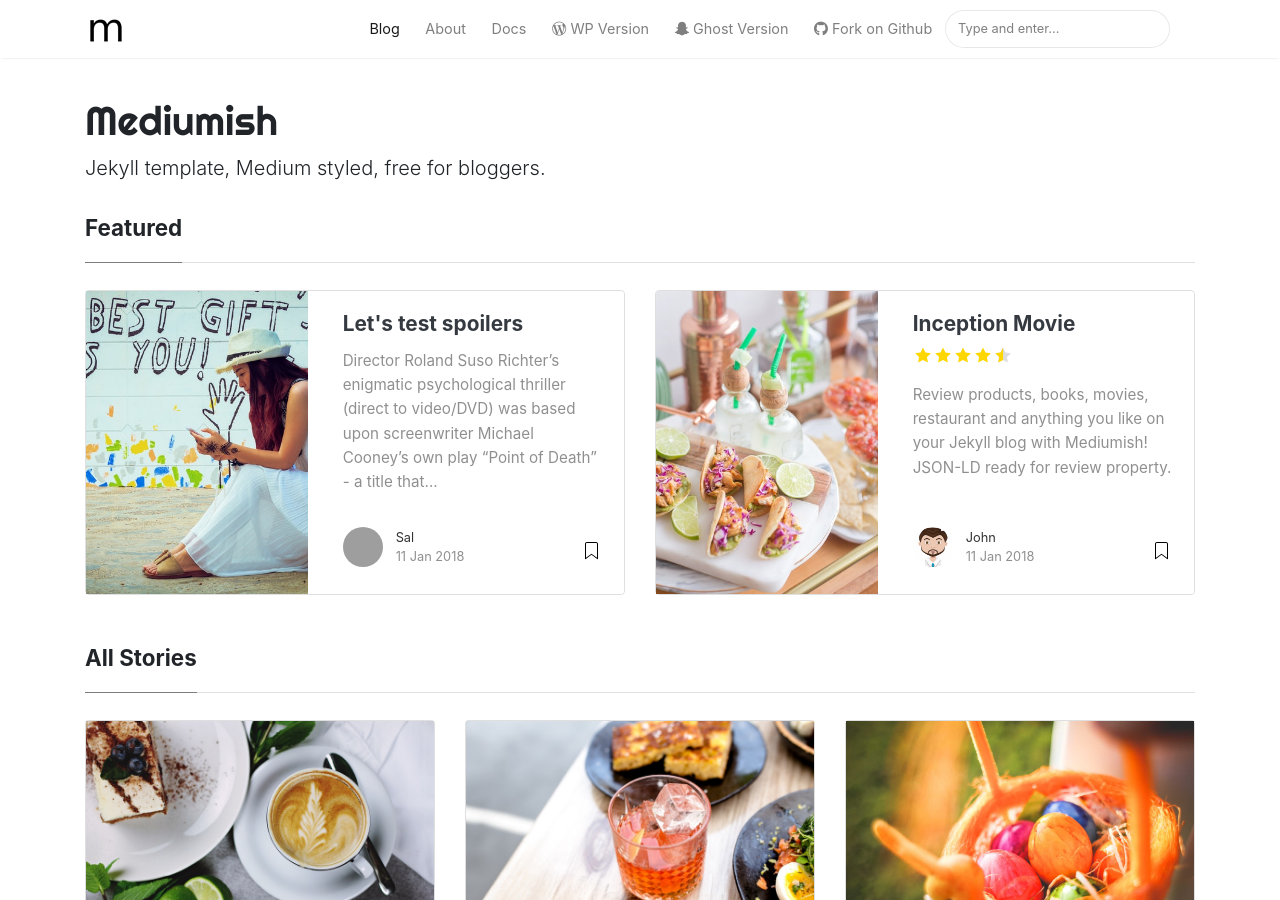
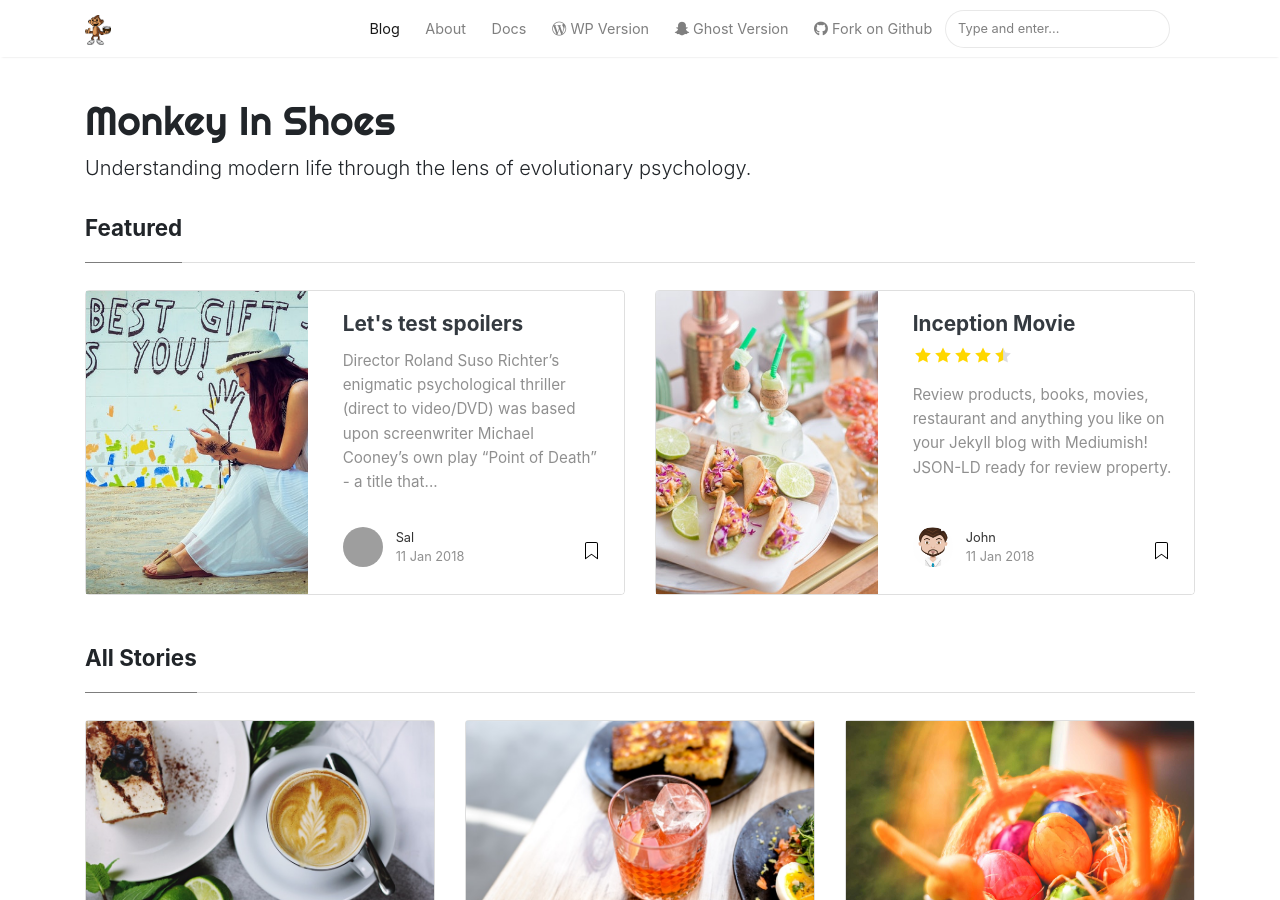
Before and after one commit to jtfrench/jtfrench.github.io, a Jekyll site: the page built from index.html, in a window 1280 px wide and 900 px high. Built offline with Jekyll 4.4.1, drawn with Linux system fonts in a browser that asks for light colours; nearby versions of some CDN libraries; the list of posts is cut into pages by our own code; some of the changed text lies outside the part shown; grey boxes are pictures that could not be loaded.

Commit message:
logo and name change

```diff
--- a/_config.yml
+++ b/_config.yml
@@ -1,8 +1,8 @@
 # Site
-name: "Mediumish"
-title: "Mediumish"
-description: "Jekyll template, Medium styled, free for bloggers."
-logo: 'assets/images/logo.png'
+name: "Monkey In Shoes"
+title: "Monkey In Shoes"
+description: "Understanding modern life through the lens of evolutionary psychology."
+logo: 'assets/images/mis.png'
 favicon: 'assets/images/logo.png'
 baseurl: /mediumish-theme-jekyll
 google_analytics: 'UA-46278016-1'
```
Also changed, not shown: assets/images/mis.PNG (added).
